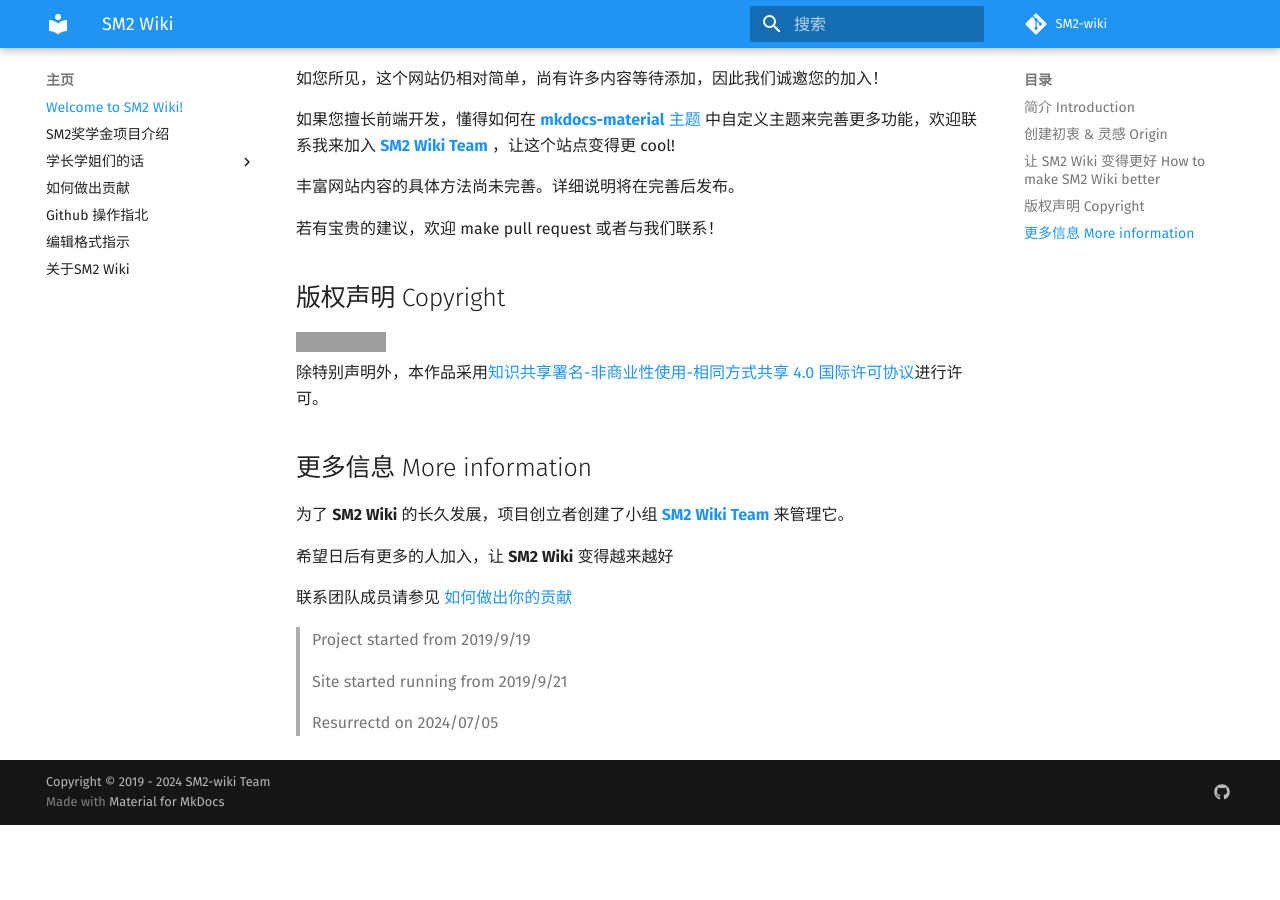
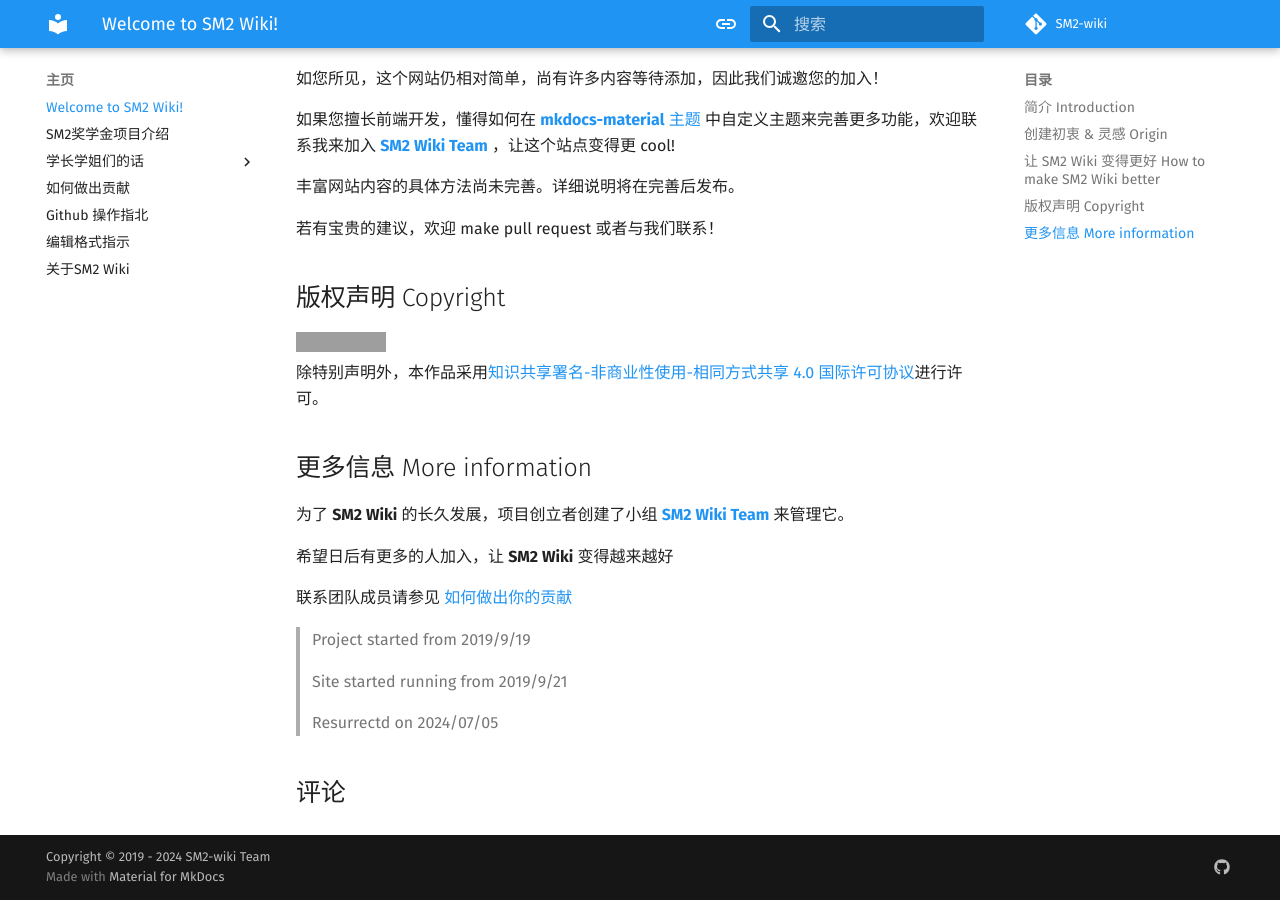
Before and after one commit to SM2-wiki/SM2-wiki, an MkDocs documentation site: the page built from docs/index.md, in a window 1280 px wide and 900 px high, scrolled down 931 px. Built offline with MkDocs 1.6.1 and Material for MkDocs 9.7.7, drawn with Linux system fonts in a browser that asks for light colours; comment, search, counter and statistics services are not loaded; before the commit the page ends 1756 px from its top, so only the background shows below that; grey boxes are pictures that could not be loaded.

```diff
--- a/docs/index.md
+++ b/docs/index.md
@@ -28,7 +31,7 @@ web: https://github.com/SM2-wiki/SM2-wiki/blob/master/docs/index.md
 
 ## 创建初衷 & 灵感 Origin
 
-创建这个网站的初衷是帮助对这个奖学金项目感兴趣或已经着手准备的同学更加便捷地查找相关资料以及获得来自往届学生的实时帮助。在[关于](https://sm2-wiki.github.io/SM2-wiki/intro/about/)中您可以看到更多这个站点的相关信息。
+创建这个网站的初衷是帮助对这个奖学金项目感兴趣或已经着手准备的同学更加便捷地查找相关资料以及获得来自往届学生的实时帮助。在[关于](./intro/about.md)中您可以看到更多这个站点的相关信息。
 
 它的创立灵感则来自于 [**OI Wiki**](https://oi-wiki.org/) 。本项目从它的 [**GitHub** 仓库](https://github.com/OI-wiki/OI-wiki/) 中得到了许多帮助，同时也参考了它的设计理念与设计模式，特在此致谢。
 
--- a/mkdocs.yml
+++ b/mkdocs.yml
@@ -57,12 +57,33 @@ nav:
 
 theme:
   name: 'material'
+  custom_dir: overrides
   language: 'zh'
   palette:
-    primary: 'blue'
-    accent: 'red'
+    - media: "(prefers-color-scheme)"
+      toggle:
+        icon: material/link
+        name: Switch to light mode
+    - media: "(prefers-color-scheme: light)"
+      scheme: default
+      primary: blue
+      accent: indigo
+      toggle:
+        icon: material/toggle-switch
+        name: Switch to dark mode
+    - media: "(prefers-color-scheme: dark)"
+      scheme: slate
+      primary: black
+      accent: indigo
+      toggle:
+        icon: material/toggle-switch-off
+        name: Switch to system preference
   feature:
     tabs: true
+  features:
+    - content.action.edit
+    - content.action.view
+    - navigation.instant
   font:
     text: 'Fira Sans'
     code: 'Roboto Mono'
@@ -75,7 +96,7 @@ extra:
   pagetime: 'on'
   copyright: '<a href="https://creativecommons.org/licenses/by-nc-sa/4.0/deed.zh">CC BY-NC-SA 4.0</a>'
   manifest: 'manifest.webmanifest'
-  disqus: 'SM2-wiki'
+  #disqus: 'SM2-wiki'
   social:
     - icon: fontawesome/brands/github
       link: https://github.com/SM2-wiki
```
Also changed, not shown: other parts of docs/index.md (+3 -0 lines).
